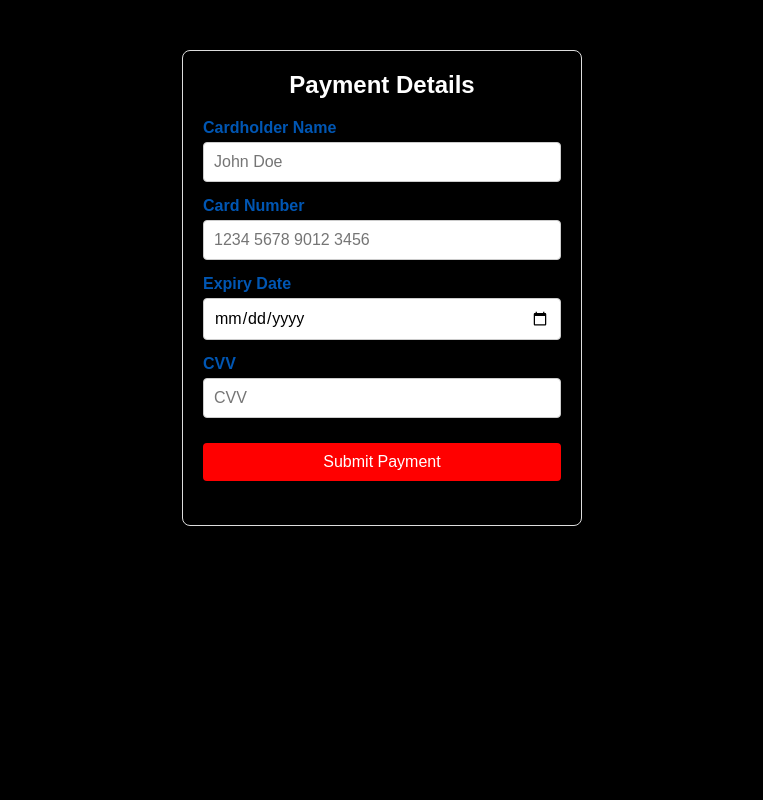
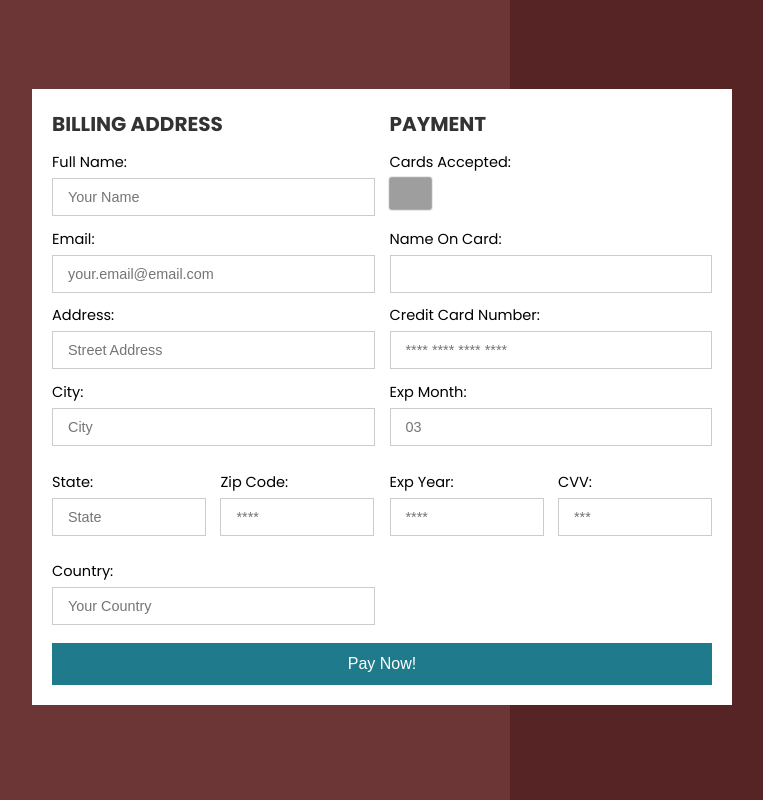
Before and after one commit to TawabIbnulEashan69/Coffee-Shop, a plain HTML site: page payment.html in a window 1280 px wide. Shown: the whole page, without its empty margins (258-1021 px from the left). Drawn offline with Linux system fonts and the light colour scheme; grey boxes are pictures that could not be loaded.

Commit message:
billing and payment data

```diff
--- /dev/null
+++ b/payment.css
@@ -0,0 +1,146 @@
+/*fonts*/
+@import url("https://fonts.googleapis.com/css2?family=Poppins:ital,wght@0,100;0,200;0,300;0,400;0,500;0,600;0,700;0,800;0,900;1,100;1,200;1,300;1,400;1,500;1,600;1,700;1,800;1,900&display=swap");
+
+/*root and variables*/
+:root {
+  --primary-color: #6d3636;
+  --secondary-color: #562424;
+  --light-color: #ffffff;
+  --heading-color: #333333;
+  --text-color: #000000;
+  --border-color: #cccccc;
+  --border-color-hover: #aaaaaa;
+  --button-color: #1f7a8c;
+  --button-color-hover: #146e80;
+}
+
+/*reset*/
+* {
+  margin: 0;
+  padding: 0;
+  box-sizing: border-box;
+}
+
+body {
+  font-family: "Poppins", sans-serif;
+}
+
+input,
+button {
+  border: none;
+  outline: none;
+  transition: all 0.2s linear;
+}
+
+label {
+  text-transform: capitalize;
+}
+
+/*container*/
+.container {
+  display: flex;
+  justify-content: center;
+  align-items: center;
+  width: 100%;
+  height: auto;
+  min-height: 100vh;
+  padding: 1.5rem;
+  background: linear-gradient(
+    90deg,
+    var(--primary-color) 60%,
+    var(--secondary-color) 40%
+  );
+  padding-bottom: 30px;
+}
+
+/*payment form*/
+.container #payment-form {
+  padding: 1.25rem;
+  width: 90%;
+  max-width: 700px;
+  background-color: var(--light-color);
+  box-shadow: rgba(0, 0, 0, 0.1);
+}
+
+.container #payment-form .row {
+  display: flex;
+  gap: 15px;
+  flex-direction: column;
+}
+
+.container #payment-form .col .title {
+  font-size: 1.1rem;
+  color: var(--heading-color);
+  margin-bottom: 5px;
+  text-transform: uppercase;
+}
+
+.container #payment-form .col .input-box {
+  margin: 0.8rem 0;
+}
+
+.container #payment-form .col .input-box img {
+  display: inline-block;
+  width: auto;
+  /* max-width: 205px;  */
+  height: 31px;
+  filter: drop-shadow(0 0 1px var(--text-color));
+}
+
+.container #payment-form .col .input-box label {
+  font-size: 0.91rem;
+  margin-bottom: 5px;
+  display: block;
+}
+
+.container #payment-form .col .input-box input {
+  display: inline-block;
+  width: 100%;
+  padding: 10px 15px;
+  font-size: 0.85rem;
+  border: 1px solid var(--border-color);
+}
+
+.container #payment-form .col .input-box input:focus {
+  border-color: var(--border-color-hover);
+}
+
+.container #payment-form .col .flex {
+  display: flex;
+  /* align-items: center; */
+  gap: 0.9rem;
+}
+
+.container #payment-form #submit-button {
+  width: 100%;
+  padding: 12px;
+  font-size: 1rem;
+  background-color: var(--button-color);
+  color: var(--light-color);
+  margin-top: 5px;
+  cursor: pointer;
+  text-align: center;
+  text-transform: capitalize;
+}
+
+.container #payment-form #submit-button:hover {
+  background-color: var(--button-color-hover);
+}
+
+@media only screen and (min-width: 768px) {
+  .container #payment-form .row {
+    flex-direction: row;
+  }
+
+  .container #payment-form .col {
+    flex: 1 1 250px;
+  }
+
+  .container #payment-form .col .title {
+    font-size: 1.25rem;
+  }
+
+  .container #payment-form .col .input-box input {
+    font-size: 0.9rem;
+  }
+}
--- a/payment.html
+++ b/payment.html
@@ -3,33 +3,86 @@
 <head>
     <meta charset="UTF-8">
     <meta name="viewport" content="width=device-width, initial-scale=1.0">
-    <link rel="stylesheet" href="styles.css">
+    <link rel="stylesheet" href="payment.css">
     <title>Payment</title>
 </head>
 <body>
-    <div class="payment-container">
-        <h1 class="text-center">Payment Details</h1>
-        <form id="payment-form" class="payment-form">
-            <label>
-                <span>Cardholder Name</span>
-                <input type="text" placeholder="John Doe" required>
-            </label>
-            <label for="card-number">
-                <span>Card Number</span>
-            <input type="text" id="card-number" maxlength="19" placeholder="1234 5678 9012 3456">
-            </label>
-            <label>
-                <span>Expiry Date</span>
-                <input type="date" placeholder="MM/YY" required>
-            </label>
-            <label>
-                <span>CVV</span>
-                <input type="text" name="cvv" pattern="\d{3,4}" maxlength="4" placeholder="CVV" required>
-            </label>
-            <button type="submit" class="btn">Submit Payment</button>
-        </form>
+    <!--container-->
+<div class="container">
+  <!--payment form-->
+  <form action="#" id="payment-form">
+    <div class="row">
+      <!--address info-->
+      <div class="col">
+        <h3 class="title">billing address</h3>
+
+        <div class="input-box">
+          <label for="fullname">full name: </label>
+          <input type="text" name="fullname" id="fullname" placeholder="Your Name" required />
+        </div>
+        <div class="input-box">
+          <label for="email">email: </label>
+          <input type="email" name="email" id="email" placeholder="your.email@email.com" required />
+        </div>
+        <div class="input-box">
+          <label for="address">address: </label>
+          <input type="text" name="address" id="address" placeholder="Street Address" required />
+        </div>
+        <div class="input-box">
+          <label for="city">city: </label>
+          <input type="text" name="city" id="city" placeholder="City" required />
+        </div>
+        <div class="flex">
+          <div class="input-box">
+            <label for="state">state: </label>
+            <input type="text" name="state" id="state" placeholder="State" required />
+          </div>
+          <div class="input-box">
+            <label for="zip-code">zip code: </label>
+            <input type="text" name="zip-code" id="zip-code" placeholder="****" required />
+          </div>
+        </div>
+        <div class="input-box">
+                            <label for="country">country: </label>
+                            <input type="text" name="country" id="country" placeholder="Your Country" required />
+                        </div>
+
+      </div>
+      <!--payment info-->
+      <div class="col">
+        <h3 class="title">payment</h3>
+
+        <div class="input-box">
+          <label for="cards-accepted">cards accepted: </label>
+          <img src="https://raw.githubusercontent.com/Gustavo-Victor/payment-gateway-form/e2eeb53a05d6b5ada2d10306a9fd0b20605a897c/assets/images/card_img.png" alt="cards_accepted" id="cards-                                     accepted" />
+        </div>
+        <div class="input-box">
+          <label for="name-on-card">name on card: </label>
+          <input type="text" name="name-on-card" id="name-on-card" placeholder="" required />
+        </div>
+        <div class="input-box">
+          <label for="credit-card-number">credit card number: </label>
+          <input type="text" name="credit-card-number" id="credit-card-number" maxlength="16" placeholder="**** **** **** ****" required />
+        </div>
+        <div class="input-box">
+          <label for="exp-month">exp month: </label>
+          <input type="number" name="exp-month" id="exp-month" placeholder="03" min="1" max="12" required />
+        </div>
+        <div class="flex">
+          <div class="input-box">
+            <label for="exp-year">exp year: </label>
+            <input type="number" name="exp-year" id="exp-year" maxlength="4" placeholder="****" required />
+          </div>
+          <div class="input-box">
+            <label for="cvv">CVV: </label>
+            <input type="number" name="cvv" id="cvv" maxlength="4" placeholder="***" required />
+          </div>
+        </div>
+      </div>
     </div>
-
-    <script src="payment.js"></script>
+    <button id="submit-button" type="submit">Pay Now!</button>
+  </form>
+</div>
+<script src="payment.js"></script>
 </body>
 </html>
--- a/payment.js
+++ b/payment.js
@@ -1,20 +1,25 @@
-document.getElementById('payment-form').addEventListener('submit', function (e) {
+const ccInput = document.getElementById('credit-card-number');
+if (ccInput) {
+  ccInput.setAttribute('maxlength', '19');
+  ccInput.addEventListener('input', function (e) {
+    let value = ccInput.value.replace(/\D/g, '').slice(0, 16);
+    let formatted = '';
+    for (let i = 0; i < value.length; i += 4) {
+      if (i > 0) formatted += ' ';
+      formatted += value.substring(i, i + 4);
+    }
+    ccInput.value = formatted;
+  });
+}
+
+const form = document.getElementById('payment-form');
+if (form) {
+  form.addEventListener('submit', function (e) {
     e.preventDefault();
-
-    alert('Processing payment...');
-    setTimeout(() => {
-        alert('Payment succeeded!');
-
-        localStorage.removeItem('myShopArr');
-
-
-        window.location.href = 'index.html';
+    alert('Processing payment');
+    setTimeout(function () {
+      alert('Payment successful');
+      window.location.href = 'index.html';
     }, 2000);
-});
-
-
-document.getElementById('card-number').addEventListener('input', function (e) {
-    let value = e.target.value.replace(/\s+/g, '').replace(/[^0-9]/gi, '');
-    let formattedValue = value.match(/.{1,4}/g)?.join(' ') || '';
-    e.target.value = formattedValue;
-});
+  });
+}
--- a/styles.css
+++ b/styles.css
@@ -530,64 +530,9 @@ p {
     font-weight: bold;
 }
 
-/* Payment Page */
-.payment-container {
-    max-width: 400px;
-    margin: 50px auto;
-    padding: 20px;
-    border: 1px solid #ddd;
-    border-radius: 8px;
-    box-shadow: 0 4px 8px rgba(0, 0, 0, 0.1);
-    font-family: Arial, sans-serif;
-}
 
-.payment-container h1 {
-    text-align: center;
-    margin-bottom: 20px;
-    font-size: 24px;
-    color: #ffffff;
-}
 
-.payment-form label {
-    display: block;
-    margin-bottom: 15px;
-}
 
-.payment-form span {
-    display: block;
-    margin-bottom: 5px;
-    font-weight: bold;
-    color: #0056b3;
-}
-
-.payment-form input {
-    width: 100%;
-    padding: 10px;
-    border: 1px solid #ccc;
-    border-radius: 4px;
-    font-size: 16px;
-}
-
-.payment-form input:focus {
-    border-color: #ff0000;
-    outline: none;
-}
-
-.payment-form .btn {
-    width: 100%;
-    padding: 10px;
-    background-color: #ff0000;
-    color: #fff;
-    border: none;
-    border-radius: 4px;
-    font-size: 16px;
-    cursor: pointer;
-    margin-top: 10px;
-}
-
-.payment-form .btn:hover {
-    background-color: #0056b3;
-}
 
 /*MEDIA QUERIES*/
 @media screen and (min-width: 320px) {
```
Also changed, not shown: about-us.html (+6 -14 lines), blog-1.html (+0 -7 lines), blog-2.html (+0 -7 lines), blog-3.html (+0 -7 lines), index.html (+1 -9 lines).
